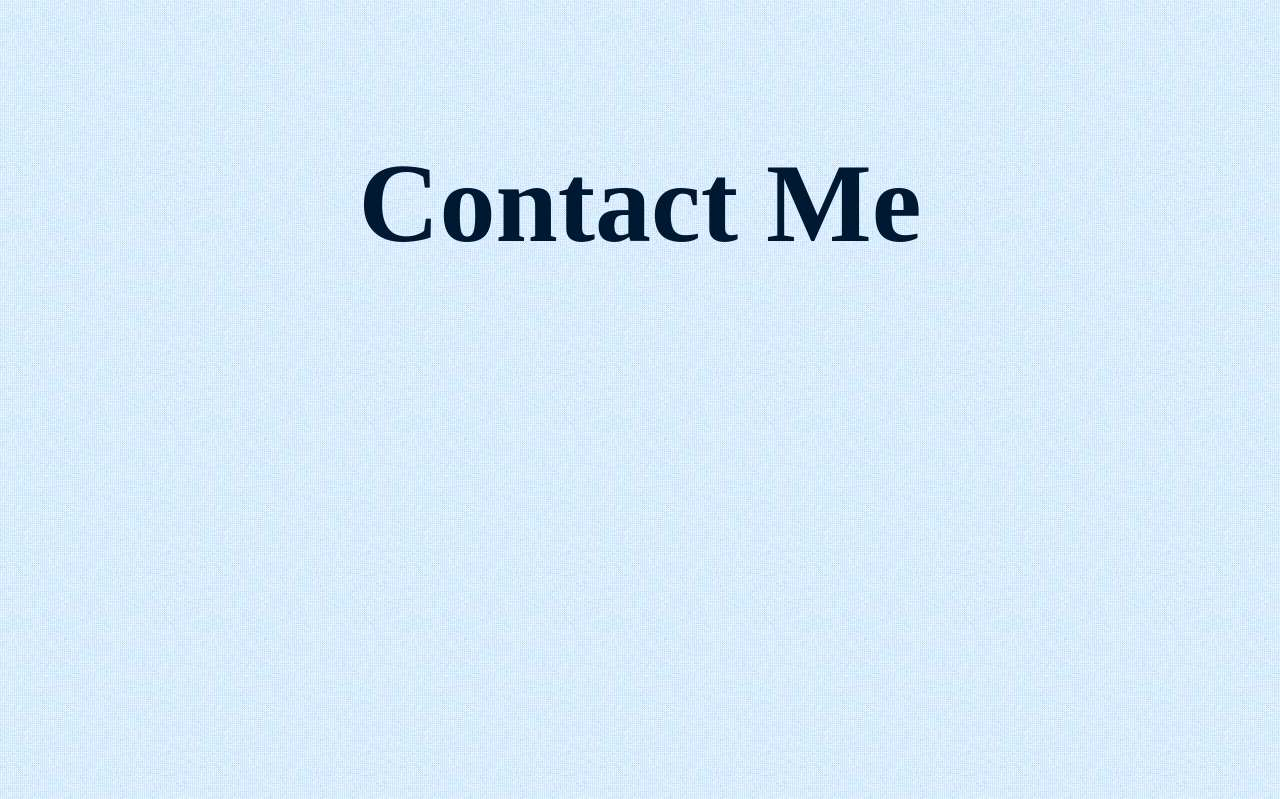
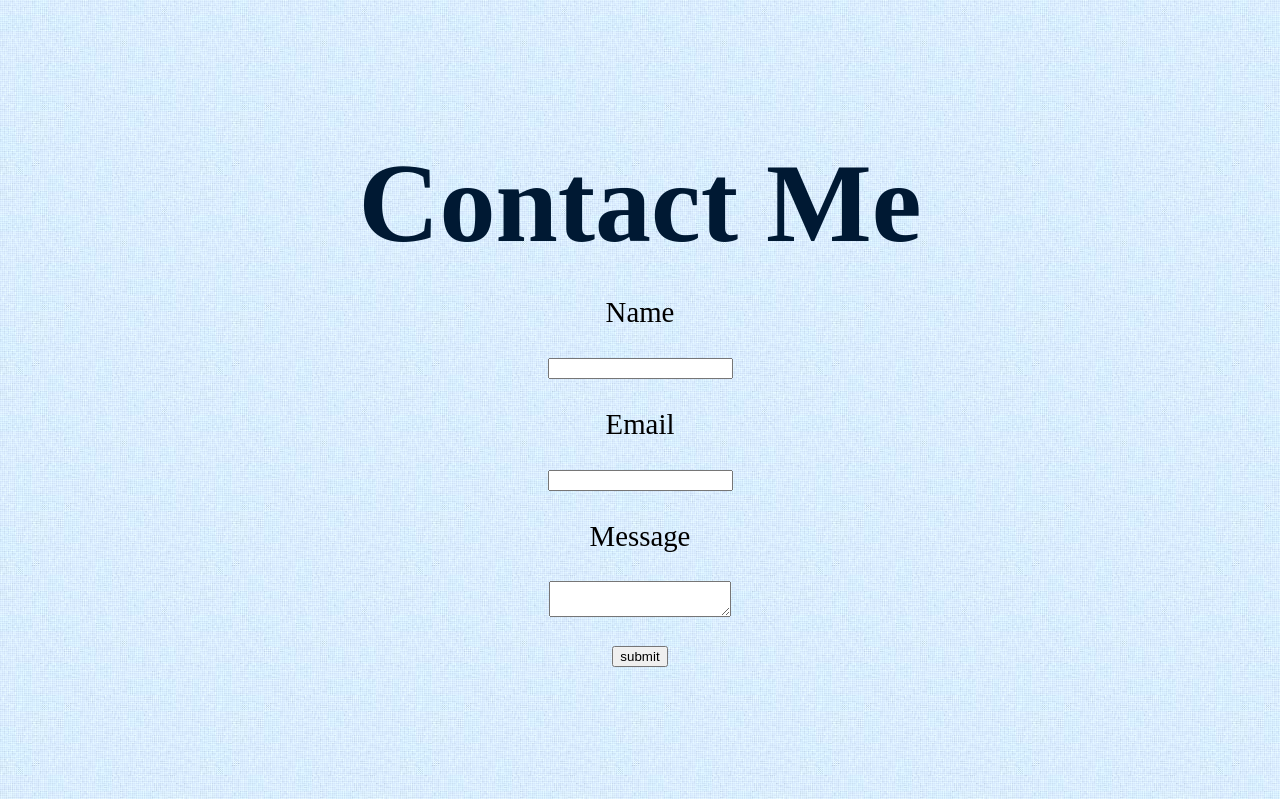
Before and after one commit to cricketsmakemath/portfolio, a PHP site: page / in a window 1280 px wide. Shown: the part 2694-3493 px from the top of the page. Run offline with PHP 8.4, Linux system fonts and the light colour scheme; some libraries are stand-ins or nearby versions.

Commit message:
Started contact form

```diff
--- a/index.php
+++ b/index.php
@@ -136,6 +136,19 @@ GatorBites Tail &amp; Ale.<br>His attention to detail, quick turn around and cle
   <div id="wrapper" class="contact"><a name="contact"></a>
     <div class="content_cell_less_pad">
       <h1>Contact Me</h1>
+      <div id="contact_form_container">
+        <form name="contact_form">
+          <p>Name</p>
+          <input type="text" name="name">
+          <p>Email</p>
+          <input type="text" name="name">
+          <p>Message</p>
+          <textarea name="message"></textarea>
+          <p></p>
+          <input type="submit" name="submit" value="submit">
+        </form>
+      </div>
+      </form>
     </div>
   </div>
   <!-- End Contact Page -->
```
